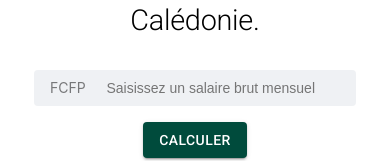
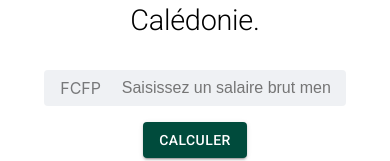
Before and after one commit to sidneywm/salaire.nc, a React (Create React App) app: page / in a window 390 px wide. Shown: the part 158-319 px from the top of the page. Built offline with nearby package versions, Linux system fonts and the light colour scheme.

Commit message:
fix input width

```diff
--- a/src/common/Input.js
+++ b/src/common/Input.js
@@ -8,7 +8,7 @@ const useStyles = makeStyles((theme) => ({
     alignItems: 'center',
   },
   input: {
-    width: '27ch',
+    width: '13rem',
     height: '36px',
     border: 'none',
     backgroundColor: 'rgba(202, 209, 217, 0.3)',
@@ -18,11 +18,10 @@ const useStyles = makeStyles((theme) => ({
     fontSize: '0.875rem',
     padding: '0 1rem',
     '&:focus': {
-      borderColor: '#004b3c',
       outlineColor: '#004b3c',
     },
     [theme.breakpoints.down('sm')]: {
-      width: '30ch',
+      fontSize: '1rem',
     },
   },
 
@@ -36,6 +35,9 @@ const useStyles = makeStyles((theme) => ({
     borderBottomLeftRadius: '4px',
     fontSize: '0.875rem',
     padding: '0 0.3rem 0 1rem',
+    [theme.breakpoints.down('sm')]: {
+      fontSize: '1rem',
+    },
   },
 }));
 
```
